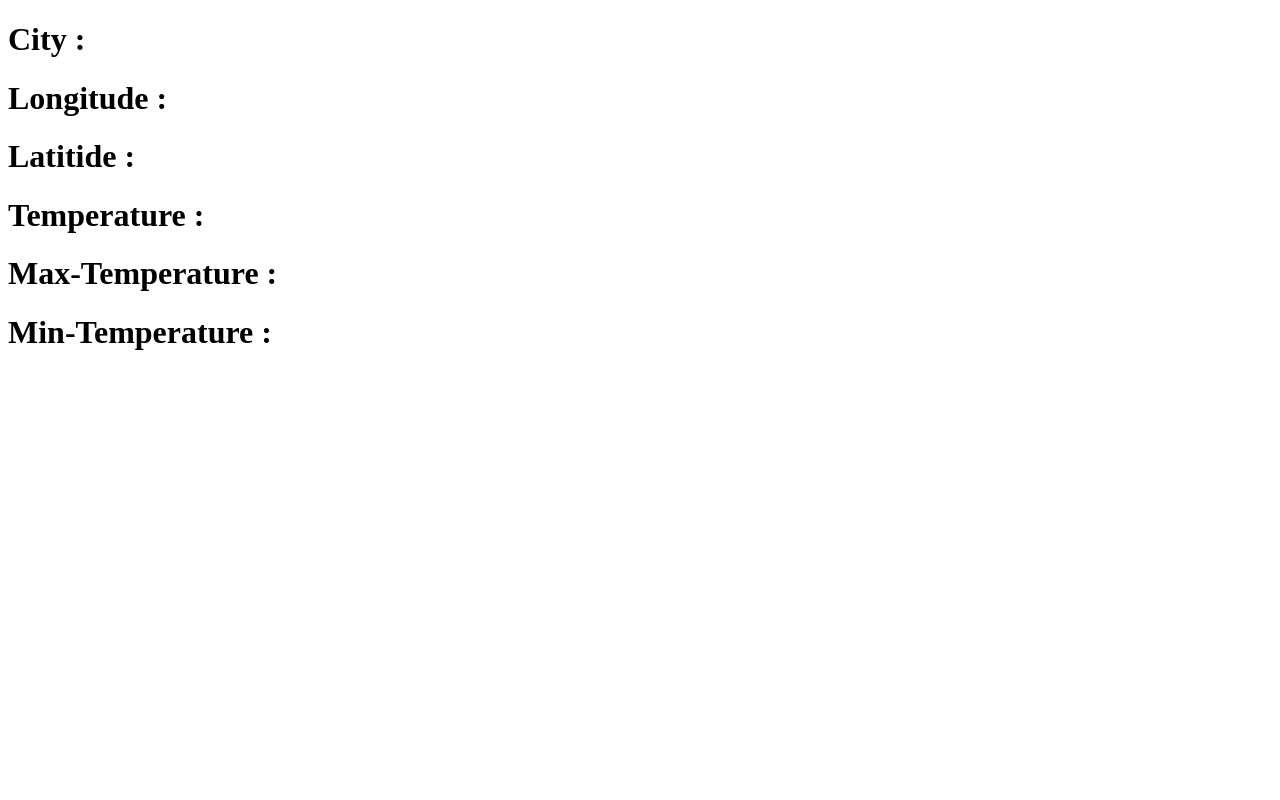
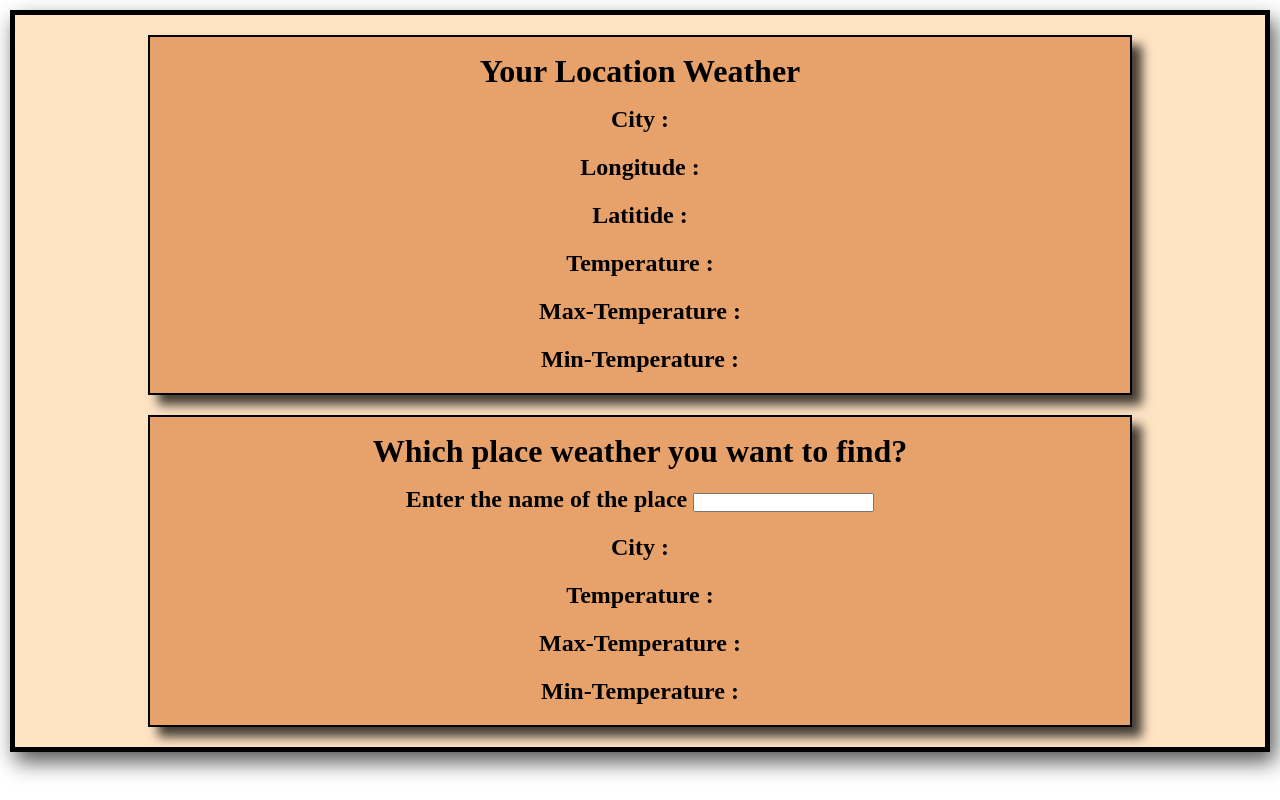
Before and after one commit to Abirpal202049/Location-Detection, a plain HTML site: page index.html in a window 1280 px wide. Drawn offline with Linux system fonts and the light colour scheme.

Commit message:
Added Style to the page

```diff
--- a/index.html
+++ b/index.html
@@ -5,14 +5,33 @@
     <meta http-equiv="X-UA-Compatible" content="IE=edge" />
     <meta name="viewport" content="width=device-width, initial-scale=1.0" />
     <title>Document</title>
+    <link rel="stylesheet" href="style.css">
   </head>
   <body>
-    <h1 class="title">City : <span id="city"></span></h1>
-    <h1 class="title">Longitude : <span id="long"></span></h1>
-    <h1 class="title">Latitide : <span id="lat"></span></h1>
-    <h1 class="title">Temperature : <span id="temp"></span></h1>
-    <h1 class="title">Max-Temperature : <span id="high"></span></h1>
-    <h1 class="title">Min-Temperature : <span id="lowest"></span></h1>
+    <div class="mainbox">
+    <div class="get-yourlocation-data same-box">
+      <h1>Your Location Weather</h1>
+      <h2 class="title">City : <span id="city"></span></h2>
+      <h2 class="title">Longitude : <span id="long"></span></h2>
+      <h2 class="title">Latitide : <span id="lat"></span></h2>
+      <h2 class="title">Temperature : <span id="temp"></span></h2>
+      <h2 class="title">Max-Temperature : <span id="high"></span></h2>
+      <h2 class="title">Min-Temperature : <span id="lowest"></span></h2>
+    </div>
+
+    <div class="get-location-data same-box">
+      <h1>Which place weather you want to find?</h1>
+      <h2>
+        <label for="city-name">Enter the name of the place </label>
+        <input type="text" name="city-name" id="city-name">
+      </h2>
+      <h2 class="title">City : <span id="city"></span></h2>
+      <h2 class="title">Temperature : <span id="temp"></span></h2>
+      <h2 class="title">Max-Temperature : <span id="high"></span></h2>
+      <h2 class="title">Min-Temperature : <span id="lowest"></span></h2>
+    </div>
+    </div>
+
   </body>
   <script src="./script.js"></script>
 </html>
--- /dev/null
+++ b/style.css
@@ -0,0 +1,60 @@
+*{
+    margin: 0;
+    padding: 0;
+    box-sizing: border-box;
+}
+
+
+.mainbox{
+    border: 5px solid black;
+    margin: 2.5rem;
+    padding: 2.5rem;
+    display: flex;
+    text-align: center;
+    background-color: bisque;
+    box-shadow: 5px 10px 20px rgb(87, 87, 87);
+}
+
+.same-box{
+    border: 2px solid black;
+    width: 45%;
+    margin: 20px auto;
+    padding: 25px;
+    text-align: center;
+    box-shadow: 10px 10px 10px rgba(0, 0, 0, 0.733);
+    line-height: 3rem;
+    background-color: rgba(210, 105, 30, 0.534);
+}
+
+@media (max-width : 1480px) {
+    .mainbox{
+        flex-direction: column;
+        margin: 10px;
+        padding: 10px;
+    }
+    .same-box{
+        width: 80%;
+        margin: 10px auto;
+        padding: 10px;
+    }
+}
+
+@media (max-width : 800px) {
+
+    .same-box{
+        width: 97%;
+    }
+}
+@media (max-width : 625px) {
+    .mainbox{
+        box-shadow: 5px 10px 20px rgba(255, 255, 255, 0);
+    }
+
+    .same-box h1{
+        font-size: 1.6em;
+        line-height: 2rem;
+    }
+    h2{
+        font-size: 1.3em;
+    }
+}
```
